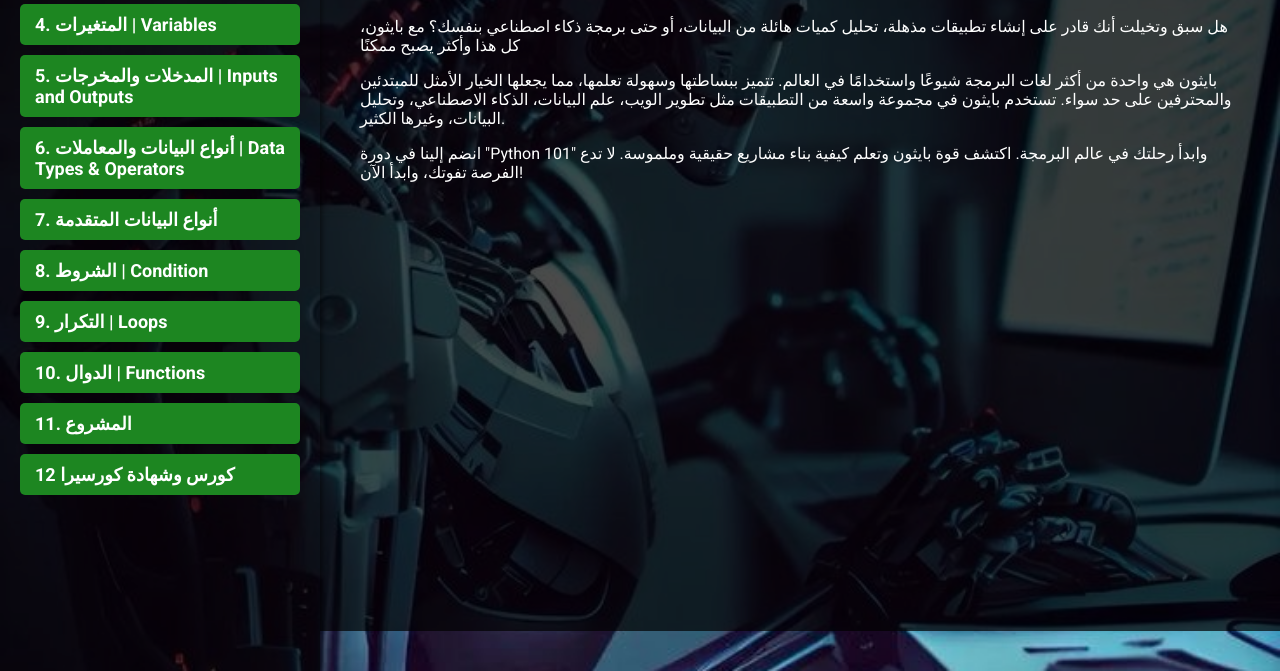
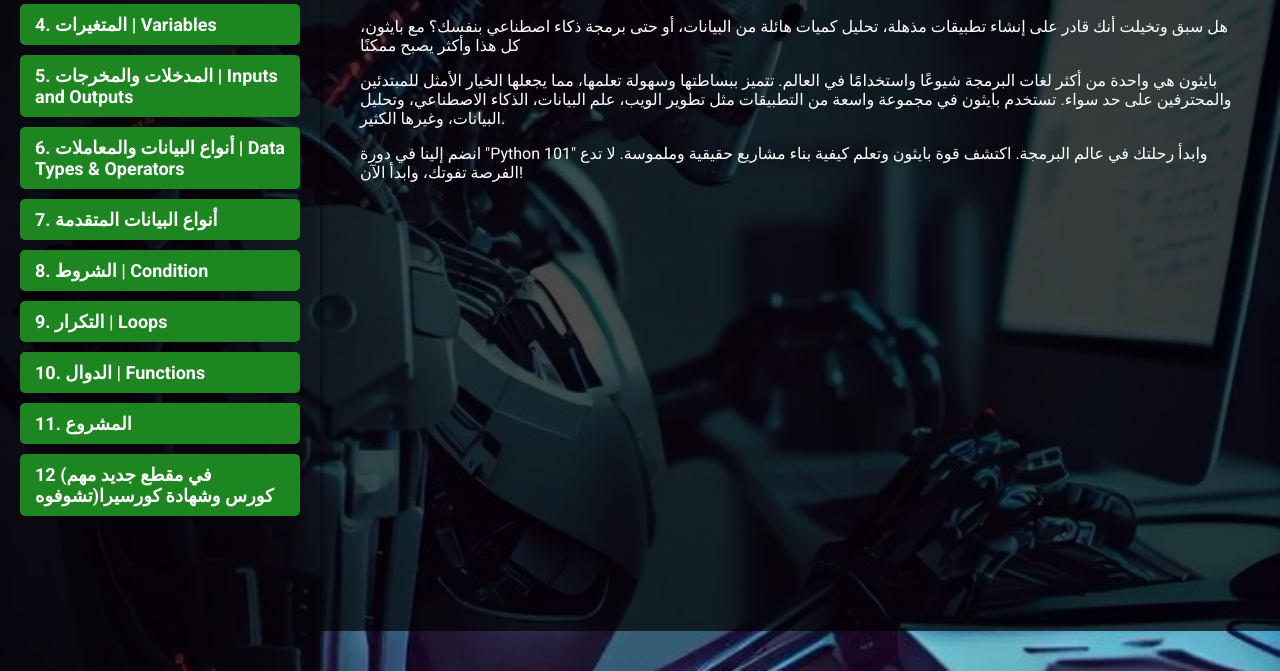
Before and after one commit to AIVISION000/AI, a website: page cours.HTML in a window 1280 px wide. Shown: the part 169-840 px from the top of the page. Drawn offline with Linux system fonts and the light colour scheme.

Commit message:
Update cours.HTML

```diff
--- a/cours.HTML
+++ b/cours.HTML
@@ -277,9 +277,11 @@
     </div>
 
 
-<h2 onclick="toggleMenu('proMenu')">12 كورس وشهادة كورسيرا</h2>
+<h2 onclick="toggleMenu('proMenu')">12 (في مقطع جديد مهم تشوفوه)كورس وشهادة كورسيرا</h2>
     <div id="proMenu" class="submenu">
         <a href="#" onclick="showSection('<h2> كورس ومشروع كورسيرا - الرسائل موجودة في الديسكربشن في المقطع </h2><p></p>', 'https://www.youtube.com/embed/FkV0s-iGzJU');">كورس وشهادة كورسيرا </a>
+       <a href="#" onclick="showSection('<h2> كورس ومشروع كورسيرا2 -  </h2><p></p>', 'https://www.youtube.com/embed/FkV0s-iGzJU');">مهم جدا تشوفوه </a>
+
     </div>
 
 </div>
```
